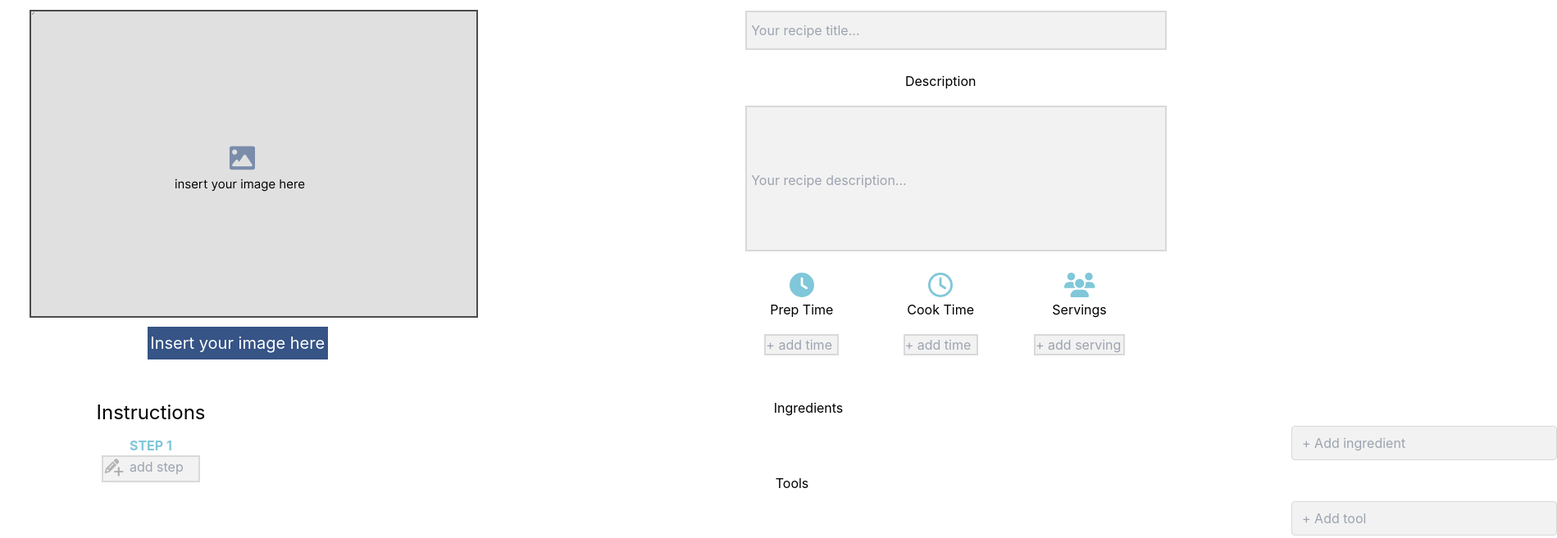
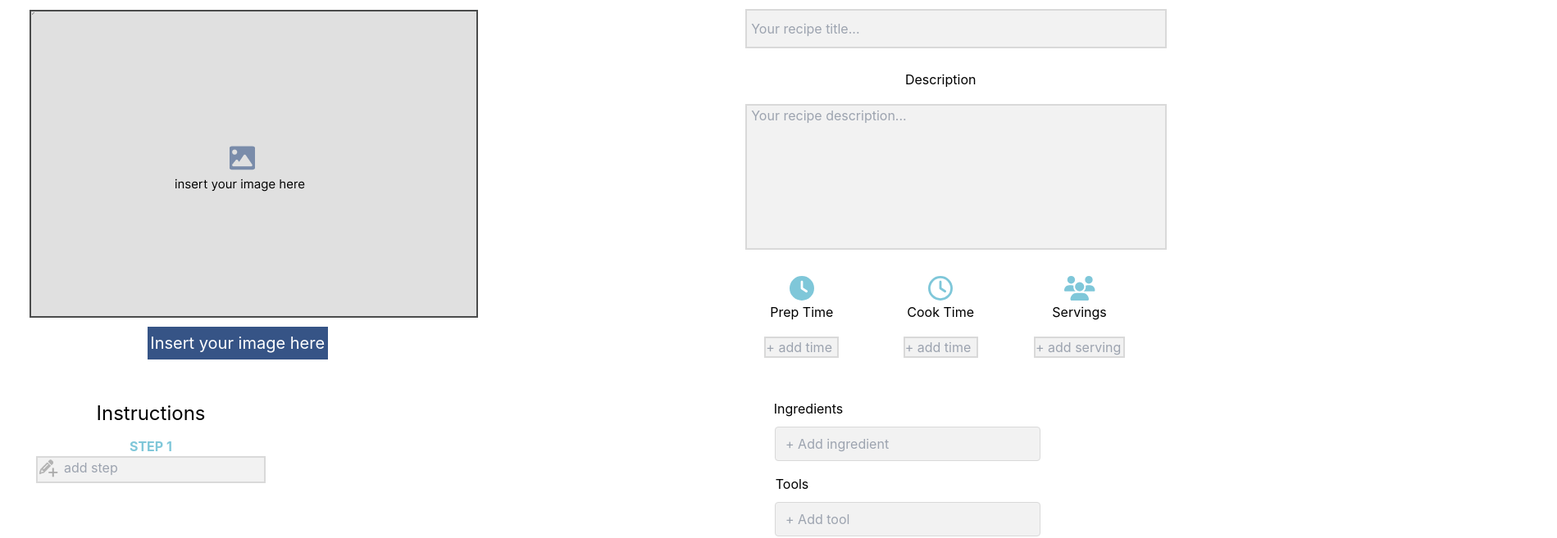
Before and after one commit to SimpleBites/FrontEnd, a React (Create React App) app in the folder app/: page /Submit in a window 1280 px wide. Shown: the part 700-1357 px from the top of the page at 82% size, 1899 px wide, since content can reach past the window. Built offline with nearby package versions, Linux system fonts and the light colour scheme; no server answers.

Commit message:
fixed the styling of submit

```diff
--- a/app/src/components/pages/footer.css
+++ b/app/src/components/pages/footer.css
@@ -1082,7 +1082,7 @@ li {
 	border: 2px solid #d9d9d9;
 	padding-left: 5px;
 	position: relative;
-	left: 300px !important;
+	right: 330px !important;
 }
 
 .text-positioning {
@@ -1135,18 +1135,6 @@ li {
 	font-size: 24px !important;
 }
 
-/*
- .file-test {
-    width: 547px;
-    height: 376px;
-    background-color:#C1C1C1;
-    color: rgb(0, 0, 0);
-    text-align: center;
-    font-size: 0px;
-    margin: -10px;
-    background-image: url('../../../public/test.png');
-    border: 2px solid rgb(74, 75, 75);
-} */
 
 .file-test:hover {
 	background-color: #b9b8b8;
@@ -1212,10 +1200,6 @@ li {
 	margin: 10px;
 	border: 2px solid #d9d9d9;
 	padding-left: 5px;
-	vertical-align: top !important;
-	/* Align text at the top */
-	line-height: 178px !important;
-	/* Set line height equal to the height of the input field */
 }
 
 .extra-inputs {
--- a/app/src/components/pages/submit.js
+++ b/app/src/components/pages/submit.js
@@ -201,9 +201,9 @@ export default function Submit() {
               </div>
             </div>
           </div>
-          <div className="flex">
+          <div className="flex"> {/* Added this div */}
             <div className="lg:w-1/2 lg:col-span-1 order-2 lg:order-1">
-            <div className="mb-4">
+              <div className="mb-4">
                 <p className="Instr">Instructions</p>
                 <div className="flex flex-col">
                   {inputValues.map((value, index) => (
@@ -215,11 +215,13 @@ export default function Submit() {
                         placeholder=" &nbsp; &nbsp; &nbsp;add step"
                         value={value}
                         onChange={(e) => {
-                          const newValue = e.target.value.slice(0, 100);
+                          const newValue = e.target.value.slice(0, 60);
                           handleChange(index, newValue);
+                          e.target.style.height = newValue ? `${e.target.scrollHeight}px` : '33px'; // Set height based on content or 33px if no content
+                          e.target.style.width = `${Math.max(280, e.target.scrollWidth)}px`; // Set width based on content, but at least 280px
                         }}
-                        style={{ minHeight: '33px', resize: 'none', overflow: 'hidden' }}
-                        maxLength={100}
+                        style={{ minHeight: '33px', resize: 'none', overflow: 'hidden', width: '280px' }}
+                        maxLength={200}
                       />
                     </div>
                   ))}
```
